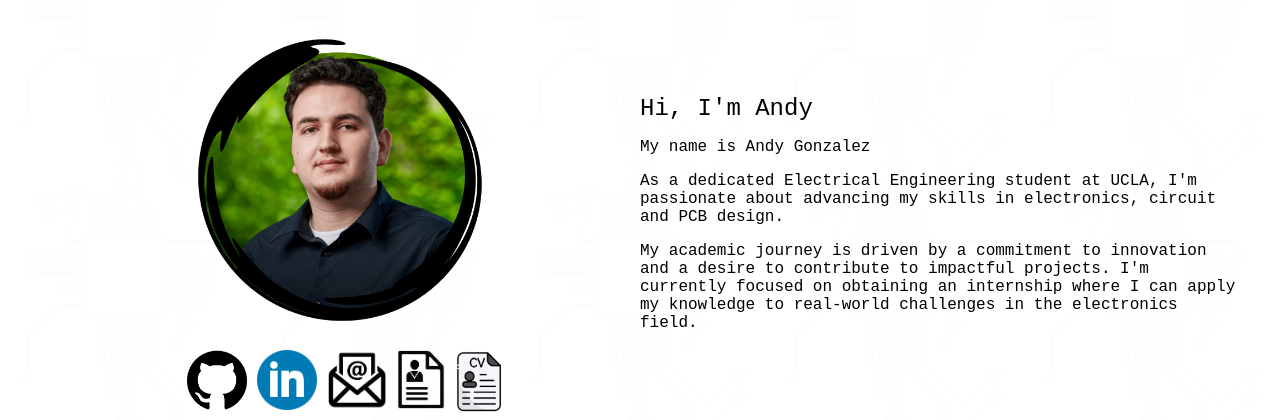
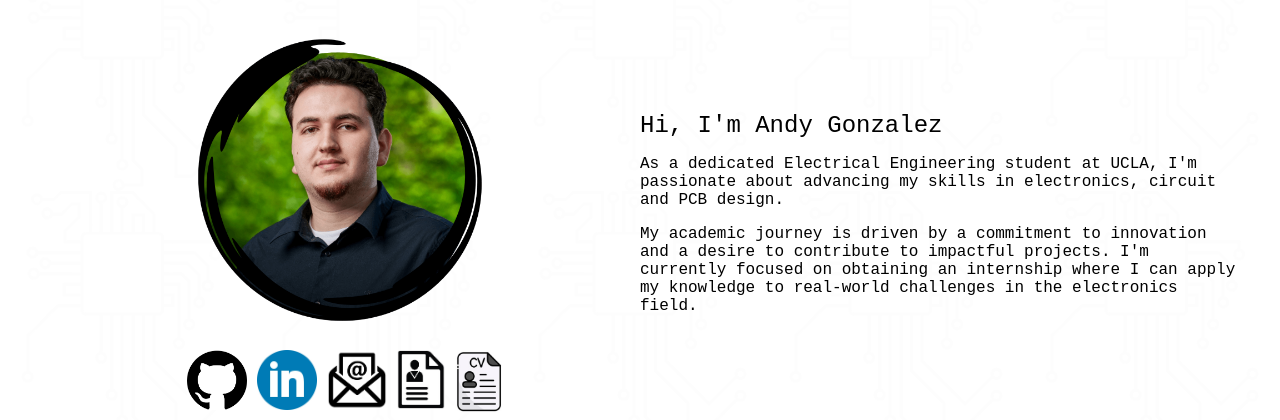
Before and after one commit to agonzalez85/andys-Website, a Flask app: page / in a window 1280 px wide. Shown: the part 65-485 px from the top of the page. Run offline with Flask 3, Linux system fonts and the light colour scheme.

Commit message:
updated intro title

```diff
--- a/templates/home.html
+++ b/templates/home.html
@@ -264,7 +264,6 @@
         <!-- Introduction -->
         <div class="right">
             <div id="typing"></div>
-            <p>My name is Andy Gonzalez</p>
             <p>As a dedicated Electrical Engineering student at UCLA, I'm passionate about advancing my skills in electronics, circuit and PCB design. </p>
             <p>My academic journey is driven by a commitment to innovation and a desire to contribute to impactful projects. I'm currently focused on
                 obtaining an internship where I can apply my knowledge to real-world challenges in the electronics field.</p>
@@ -430,7 +429,7 @@
 
     <!-- Typing Animination Script -->
     <script>
-        const text = "Hi, I'm Andy";
+        const text = "Hi, I'm Andy Gonzalez";
         const typingElement = document.getElementById('typing');
         let index = 0;
 
```
